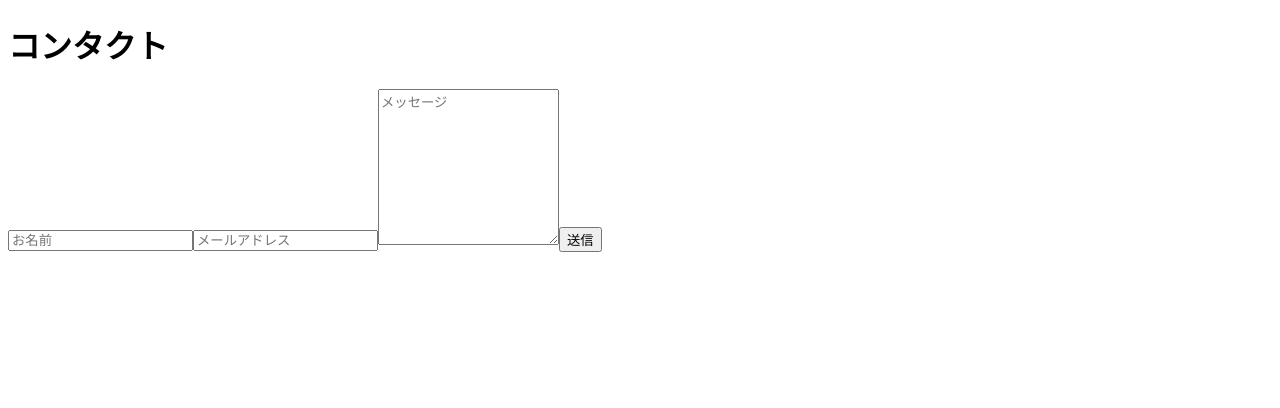
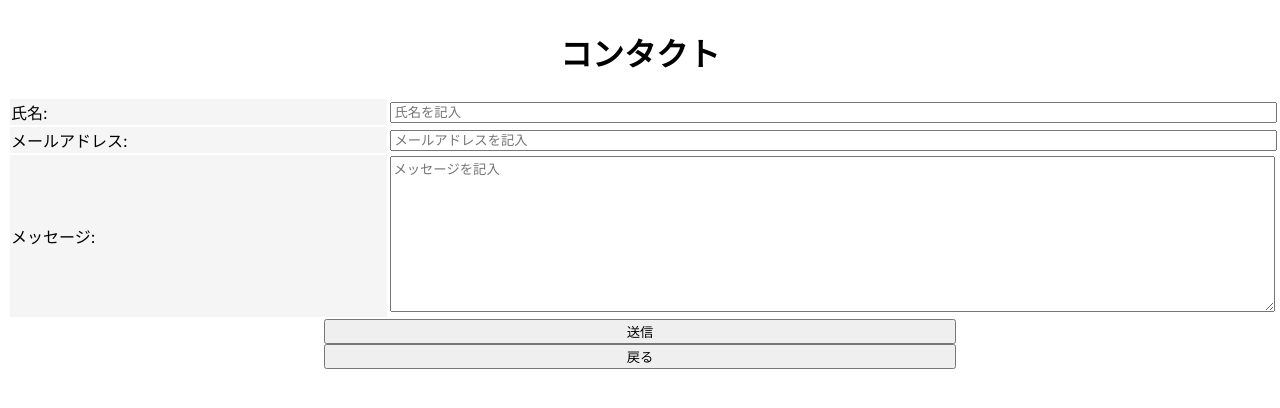
Before and after one commit to na2kera/progate_hack, a Next.js app: page /contact in a window 1280 px wide. Shown: the top 408 px of the page. Built offline with nearby package versions, Linux system fonts and the light colour scheme.

Commit message:
update contact

```diff
--- a/src/app/contact/page.js
+++ /dev/null
@@ -1,44 +0,0 @@
-"use client"
-import { useState } from "react"
-
-const Contact = () => {
-    const [name, setName] = useState("")
-    const [email, setEmail] = useState("")
-    const [message, setMessage] = useState("")
-
-    const handleSubmit = async(e) => {
-        e.preventDefault()
-        try{
-            const response = await fetch("http://localhost:3000/api/contact-handler", {
-                method: "POST",
-                headers: {
-                    "Accept": "application/json",
-                    "Content-Type": "application/json"
-                },
-                body: JSON.stringify({
-                    name: name,
-                    email: email,
-                    message: message
-                })
-            })
-            const jsonData = await response.json()
-            alert("メッセージを送信しました")
-        }catch(err){
-            alert("メッセージの送信が失敗しました")
-        }
-    }
-
-    return (
-        <div>
-            <h1>コンタクト</h1>
-            <form onSubmit={handleSubmit}>
-                <input value={name} onChange={(e) => setName(e.target.value)} type="text" placeholder="お名前" required/>
-                <input value={email} onChange={(e) => setEmail(e.target.value)} type="text" placeholder="メールアドレス" required/>
-                <textarea value={message} onChange={(e) => setMessage(e.target.value)} type="text" placeholder="メッセージ" rows="10" required></textarea>
-                <button type="submit">送信</button>
-            </form>
-        </div>
-    )
-}
-
-export default Contact
--- /dev/null
+++ b/src/app/contact/page.tsx
@@ -0,0 +1,103 @@
+"use client"
+import React, { useState, useEffect } from "react";
+import { useSearchParams, useRouter } from "next/navigation"; // Next.jsのnavigationからuseRouterとuseSearchParamsをインポートする
+
+const ContactForm = () => {
+  const [name, setName] = useState("");
+  const [email, setEmail] = useState("");
+  const [message, setMessage] = useState("");
+  const [searchParams, setSearchParams] = useSearchParams(); // useSearchParamsを使用してURLクエリパラメータを取得する
+
+  const router = useRouter(); // useRouterを使用してルーターを取得する
+
+  const handleGoBack = () => {
+    router.back();
+  };
+
+  const handleSubmit = async (e: React.FormEvent<HTMLFormElement>) => {
+    e.preventDefault();
+    try {
+      const response = await fetch("http://localhost:3000/api/contact-handler", {
+        method: "POST",
+        headers: {
+          Accept: "application/json",
+          "Content-Type": "application/json",
+        },
+        body: JSON.stringify({
+          name: name,
+          email: email,
+          message: message,
+        }),
+      });
+      const jsonData = await response.json();
+      alert("メッセージを送信しました");
+    } catch (err) {
+      alert("メッセージの送信が失敗しました");
+    }
+  };
+
+  return (
+    <form onSubmit={handleSubmit} style={{ width: "100%", display: "flex", flexDirection: "column", alignItems: "center" }}>
+      <table style={{ width: "100%" }}>
+        <tbody>
+          <tr>
+            <td style={{ width: "30%", backgroundColor: "#f5f5f5" }}>氏名:</td> {/* 背景色を薄いグレーに設定 */}
+            <td style={{ width: "70%" }}>
+              <input
+                value={name}
+                onChange={(e) => setName(e.target.value)}
+                type="text"
+                placeholder="氏名を記入"
+                required
+                style={{ width: "100%" }}
+              />
+            </td>
+          </tr>
+          <tr>
+            <td style={{ width: "30%", backgroundColor: "#f5f5f5" }}>メールアドレス:</td> {/* 背景色を薄いグレーに設定 */}
+            <td style={{ width: "70%" }}>
+              <input
+                value={email}
+                onChange={(e) => setEmail(e.target.value)}
+                type="text"
+                placeholder="メールアドレスを記入"
+                required
+                style={{ width: "100%" }}
+              />
+            </td>
+          </tr>
+          <tr>
+            <td style={{ width: "30%", backgroundColor: "#f5f5f5" }}>メッセージ:</td> {/* 背景色を薄いグレーに設定 */}
+            <td style={{ width: "70%" }}>
+              <textarea
+                value={message}
+                onChange={(e) => setMessage(e.target.value)}
+                placeholder="メッセージを記入"
+                rows={10}
+                required
+                style={{ width: "100%" }}
+              ></textarea>
+            </td>
+          </tr>
+        </tbody>
+      </table>
+      <button type="submit" className="bg-gray-700 text-white px-6 py-3 rounded-lg text-lg mt-4" style={{ width: "50%", margin: "auto" }}>
+        送信
+      </button>
+    </form>
+  );
+};
+
+const Contact = () => {
+  return (
+    <div style={{ display: "flex", flexDirection: "column", alignItems: "center" }}>
+      <h1 style={{ fontSize: "2rem" }}>コンタクト</h1>
+      <ContactForm />
+      <button onClick={() => window.history.back()} className="bg-gray-700 text-white px-6 py-3 rounded-lg text-lg mt-4" style={{ width: "50%" }}>
+        戻る
+      </button>
+    </div>
+  );
+};
+
+export default Contact;
```
